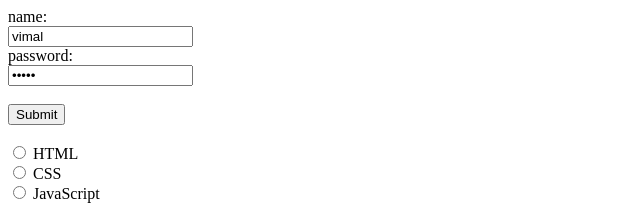
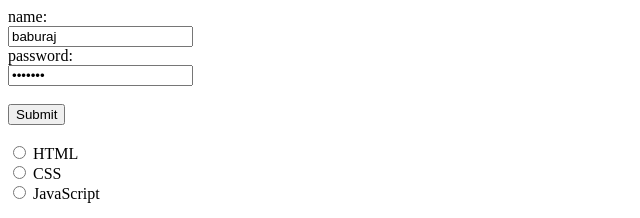
Before and after one commit to Baburaj7/portfolio, a plain HTML site: page form.html in a window 1280 px wide. Shown: the top 218 px of the page, 0-640 px from the left. Drawn offline with Linux system fonts and the light colour scheme.

Commit message:
form.html

```diff
--- a/form.html
+++ b/form.html
@@ -8,9 +8,9 @@
 <body>
   <form action="/action_page.php">
     <label for="name"> name:</label><br>
-    <input type="text" id="name" name="name" value="vimal"><br>
+    <input type="text" id="name" name="name" value="baburaj"><br>
     <label for="lname">password:</label><br>
-    <input type="password" id="password" name="password" value="vimal"><br><br>
+    <input type="password" id="password" name="password" value="baburaj"><br><br>
     <input type="submit" value="Submit">
      <br>
      <br>
```
